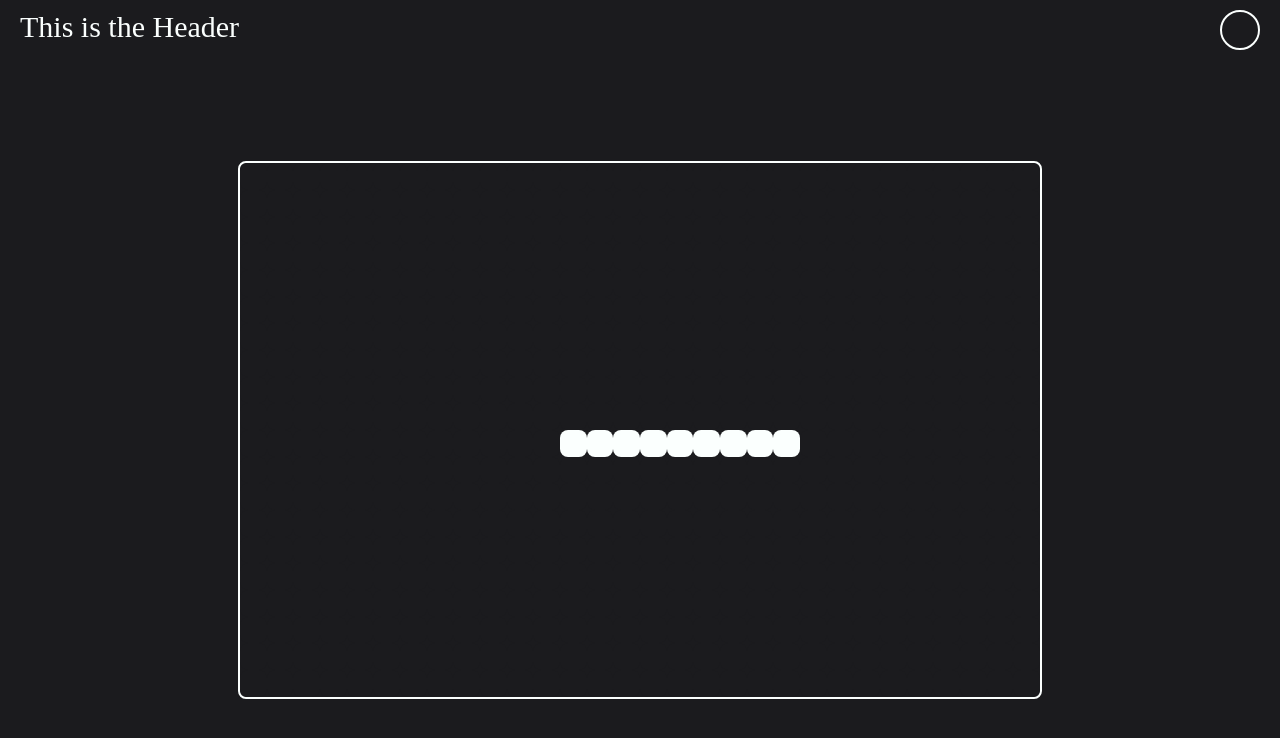
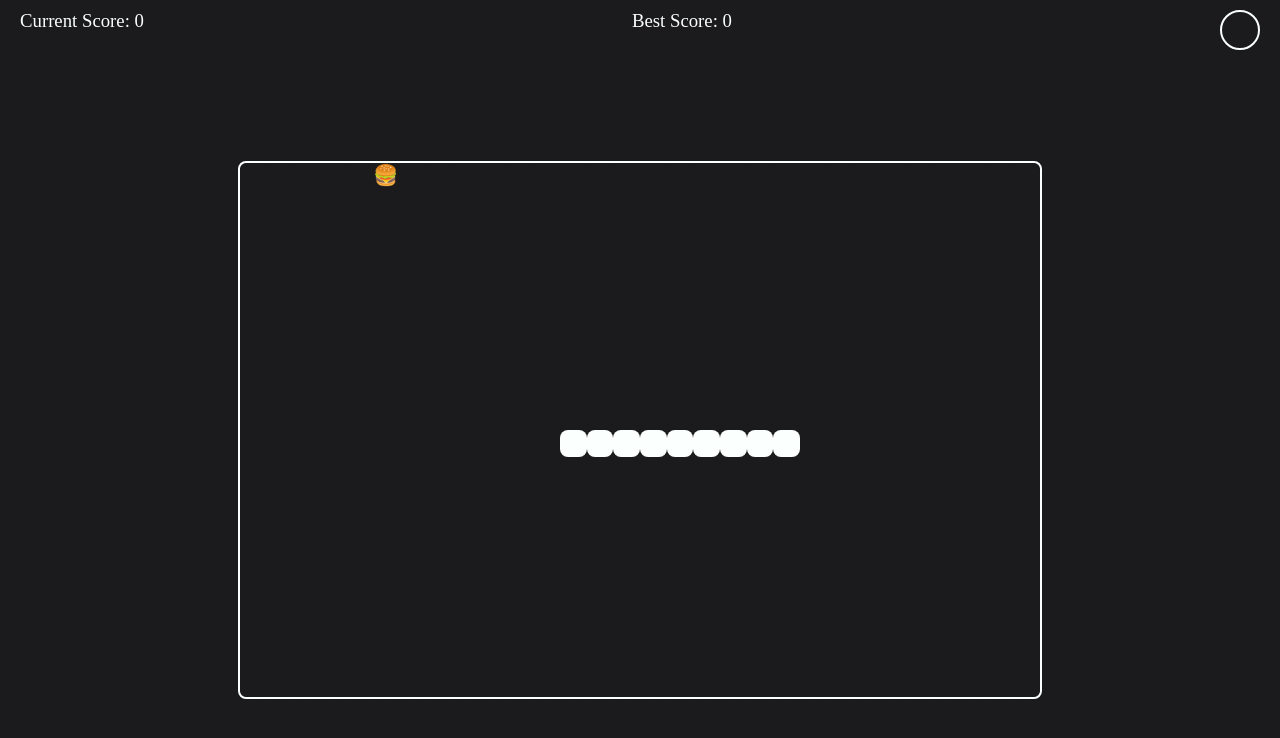
Before and after one commit to Launchpad5682/snake-game, a React (Create React App) app: page / in a window 1280 px wide. Shown: the top 738 px of the page. Built offline with nearby package versions, Linux system fonts and the light colour scheme; some icons are missing.

Commit message:
refactor: updated components with refactored functions

```diff
--- a/src/components/atoms/grid-element/index.tsx
+++ b/src/components/atoms/grid-element/index.tsx
@@ -12,5 +12,9 @@ export function GridElement({
 }) {
 	const theme = useTheme() as ColorsType;
 
-	return <div css={classNames.gridElement(theme, snakeCell)} />;
+	return (
+		<div css={classNames.gridElement(theme, snakeCell)}>
+			{foodCell ? '🍔' : ''}
+		</div>
+	);
 }
--- a/src/components/atoms/grid-element/style.ts
+++ b/src/components/atoms/grid-element/style.ts
@@ -7,5 +7,6 @@ export const gridElement = (theme: ColorsType, snakeCell: boolean) => css`
 	width: 100%;
 	height: 100%;
 	border-radius: 8px;
+	font-size: 2rem;
 	background-color: ${snakeCell ? theme.text : theme.background};
 `;
--- a/src/components/header/index.tsx
+++ b/src/components/header/index.tsx
@@ -1,17 +1,20 @@
 /** @jsxImportSource @emotion/react */
 import { useTheme } from '@emotion/react';
 import React from 'react';
+import { useDataContext } from '../../contexts/data-context';
+import { DataContextInterface } from '../../contexts/data-context/types';
 import { ColorsType } from '../../contexts/theme-context';
 import { ThemeSwitch } from '../atoms/theme-switch';
 import * as classNames from './style';
 
 function Header() {
 	const theme = useTheme();
-
+	const { score } = useDataContext() as DataContextInterface;
 	// best score, current score
 	return (
 		<header css={classNames.header(theme as ColorsType)}>
-			This is the Header
+			<span>Current Score: {score}</span>
+			<span> Best Score: 0</span>
 			<ThemeSwitch />
 		</header>
 	);
--- a/src/components/playground/index.tsx
+++ b/src/components/playground/index.tsx
@@ -1,9 +1,7 @@
 /** @jsxImportSource @emotion/react */
 import { useTheme } from '@emotion/react';
-import {
-	DataContextInterface,
-	useDataContext,
-} from '../../contexts/data-context';
+import { useDataContext } from '../../contexts/data-context';
+import { DataContextInterface } from '../../contexts/data-context/types';
 import { ColorsType } from '../../contexts/theme-context';
 import { GridElement } from '../atoms/grid-element';
 import * as classNames from './style';
```
